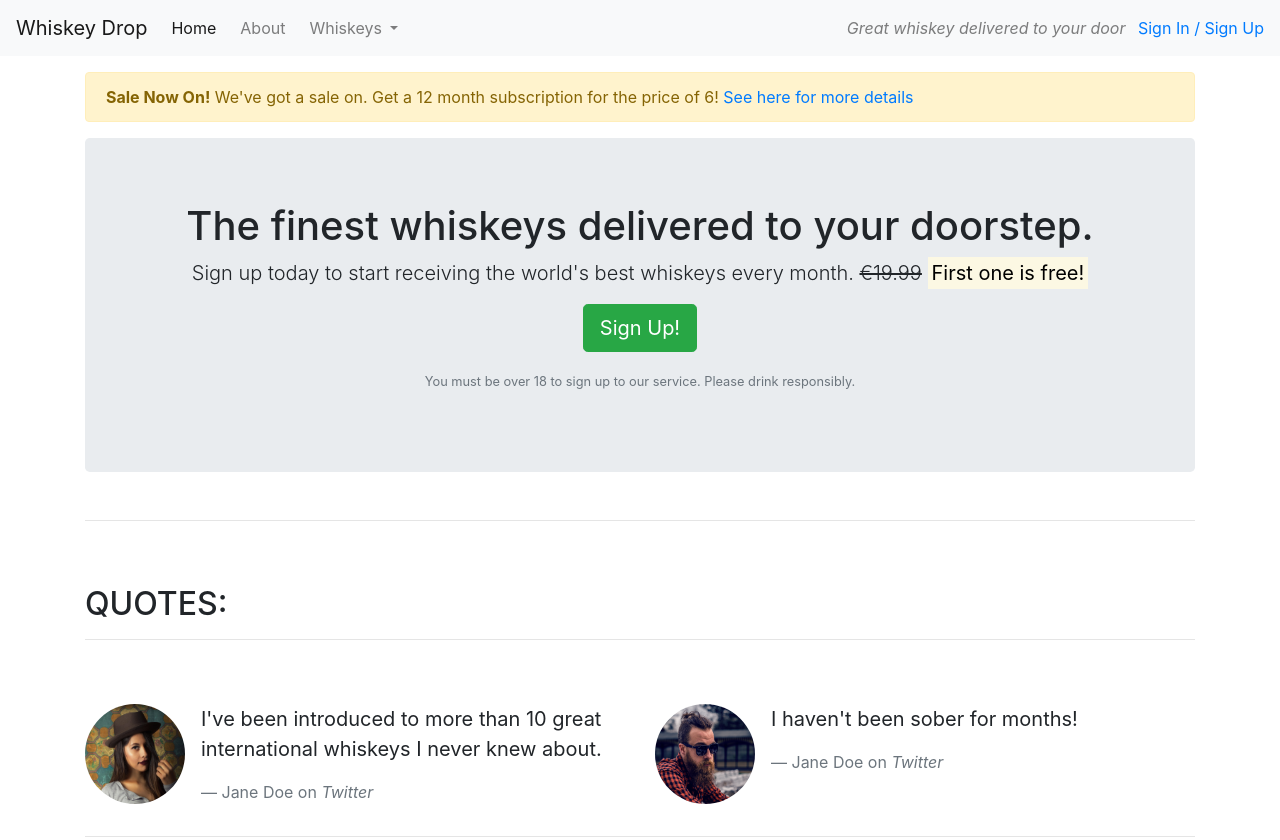
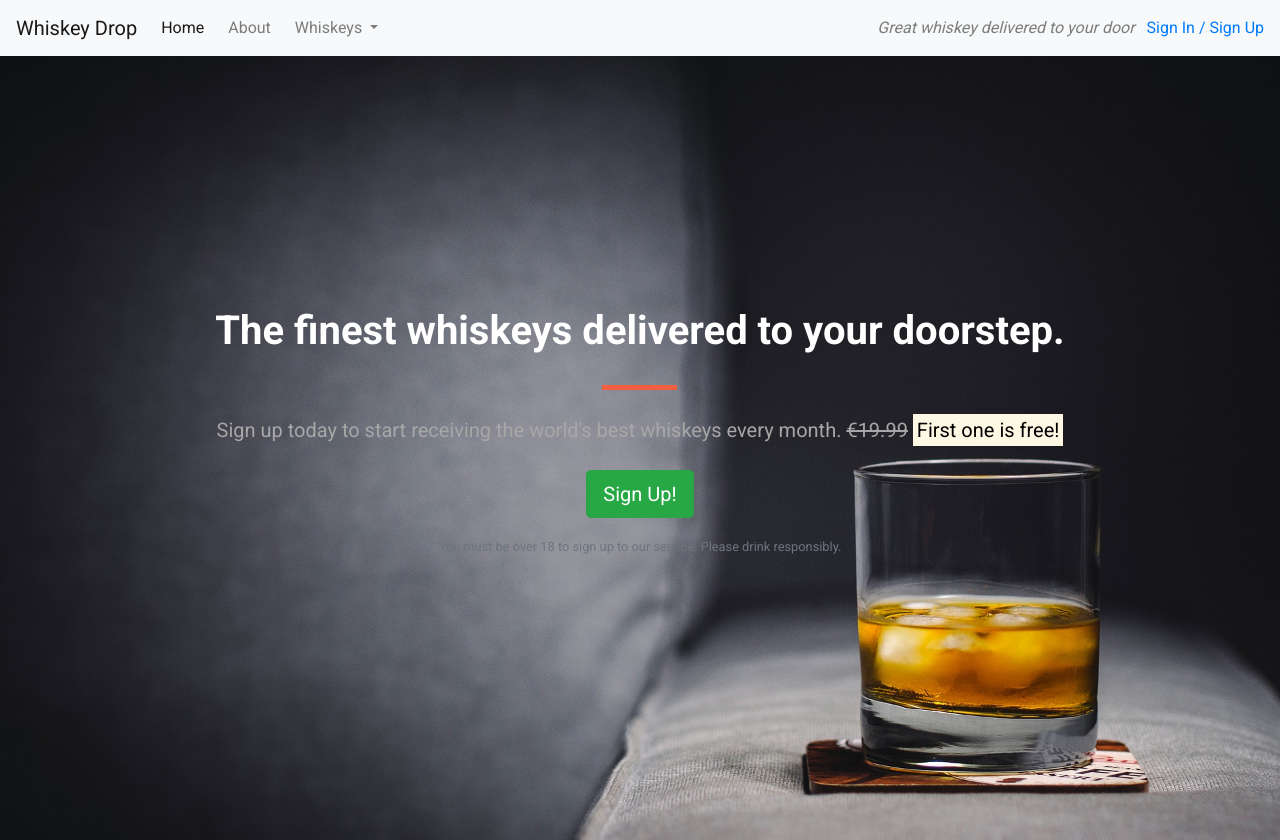
Before and after one commit to Antonio-dev7/bootstrap413, a plain HTML site: page index.html in a window 1280 px wide. Shown: the top 840 px of the page. Drawn offline with nearby package versions, Linux system fonts and the light colour scheme.

Commit message:
Initial commit

```diff
--- /dev/null
+++ b/css/style.css
@@ -0,0 +1,76 @@
+body {
+   font-family: 'Roboto', sans-serif;
+}
+
+.alert-container {}
+
+.callout-container{
+    height:100vh;
+
+    background: url(../images/whiskey-background.jpg) no-repeat bottom right fixed;
+  -webkit-background-size: cover;
+  -moz-background-size: cover;
+  -o-background-size: cover;
+  background-size: cover; /* add this backgrounf url from css-tricks.com. next thing you do is comment out the alert container. next video we will style it.  */
+
+  display: flex;
+  align-items: center;
+  justify-content: center; /* start to style the text this */
+
+  position: relative;
+}
+
+.opaque-overlay {
+    position: absolute;
+    top: 0;
+    left: 0;
+    height: 100%;
+    right: 100%;
+    background-color: rgba(0,0,0.5);
+
+}
+
+
+.quotes-container{}
+
+.features-container{}
+
+
+/* Block devider */
+
+.block-devider {
+    width: 75px;
+    height: 5px;
+    border: 0;
+}
+
+.block-devider--orange {
+      background-color: #f05f40;
+}
+
+.block-devider--short {
+    width: 35px;
+}
+
+
+/* Jumbotron */
+
+.jumbotron {
+    background-color: transparent; /* It will overide the white box that is currently there .*/
+}
+.jumbotron-header {
+    color: white;
+    font-weight: bold;
+    margin-bottom: 30px;
+}
+
+.jumbotron .lead {
+    margin: 25px 0;
+    color: #a7a7a7;
+}
+
+.jumbotron-small {
+    font-size: 60%;
+    font-style: italic;
+    color: #d0d0d0; /* after this add horizontal rule.*/
+}
--- a/index.html
+++ b/index.html
@@ -10,6 +10,11 @@
     href="https://use.fontawesome.com/releases/v5.6.1/css/all.css"
     integrity="sha384-gfdkjb5BdAXd+lj+gudLWI+BXq4IuLW5IT+brZEZsLFm++aCMlF1V92rMkPaX4PP"
     crossorigin="anonymous">
+
+    <link href="https://fonts.googleapis.com/css?family=Roboto:400,700&display=swap" rel="stylesheet">
+    <!-- font style from goofle fonts.the order of this is important we want our style sheet to be loaded last always-->
+
+    <link rel="stylesheet" href="css/style.css" tyype="text/css">
 </head>
     <style>
 table {
@@ -30,10 +35,11 @@ td, th {
     <!--Nav-->
     <!--You can,also add (fixed-top but-*note this takes alot of space)it allow your menu to always be on top of the page-->
     <nav class="navbar navbar-light navbar-expand-sm bg-light">
-        <a href="/" class="navbar-brand">
-                    Whiskey Drop</a>
+        <a href="/" class="navbar-brand">Whiskey Drop</a>
 
-        <button class="navbar-toggler ml-auto" type="button" data-toggle="collapse" data-target="#navbarNavDropdown" aria-controls="navbarNavDropdown" aria-expanded="false" aria-label="Toggle navigation">
+        <button class="navbar-toggler ml-auto" type="button" data-toggle="collapse" data-target="#navbarNavDropdown"
+        aria-controls="navbarNavDropdown" aria-expanded="false" aria-label="Toggle navigation">
+
         <span class="navbar-toggler-icon"></span></button>
 
         <div class="collapse navbar-collapse" id="navbarNavDropdown">
@@ -41,7 +47,9 @@ td, th {
                 <li class="active nav-item mr-2"><a class="nav-link" href="/">Home</a></li>
                 <li class="nav-item mr-2"><a class="nav-link" href="">About</a></li>
                 <li class="nav-item dropdown">
-                    <a class="nav-link dropdown-toggle" href="#" id="navbarDropdownMenuLink" role="button" data-toggle="dropdown" aria-haspopup="true" aria-expanded="false">
+                    <a class="nav-link dropdown-toggle" href="#" id="navbarDropdownMenuLink" role="button"
+                    data-toggle="dropdown" aria-haspopup="true" aria-expanded="false">
+
           Whiskeys
         </a>
                     <div class="dropdown-menu" aria-labelledby="navbarDropdownMenuLink">
@@ -59,9 +67,18 @@ td, th {
             <p class="navbar-text my-auto mr-2"><i>Great whiskey delivered to your door</i></p>
             <a href="/login">Sign In / Sign Up</a>
         </div>
-        <!--</div>-->
     </nav>
-    <article class="container mt-3"><!-- create space between -->
+    <!--</.div>-->
+
+<!-- 12th december.
+The next thing that I want to do, then, is to start splitting everything out into separate containers to give us flexibility with design.
+instead of article it will be a div.
+
+Previously, our grid was in one container, which sat in the middle of the page, and all of our content was in that one container.
+Now I'm going to break it up into a number of separate containers, which will give us more flexibility with our design.-->
+
+<!--
+    <div class="container alert-container"> < ! - - create space between mt-3. then it became a container. - - >
         <div class="row d-none d-sm-block">
             <div class="col-12">
                 <div class="alert alert-warning">
@@ -69,11 +86,19 @@ td, th {
                 </div>
             </div>
         </div>
+    </div>
+-->
+
+     <!-- Callout -->
+    <div class="container-fluid callout-container"> <!--stretches the full width across the screen.-->
         <!-- Callout -->
+        <div class="opaque-overlay">&nbsp;</div>
+
         <div class="row">
             <div class="col-12">
                 <section class="callout jumbotron text-center"> <!-- will make your call out section really stand out.-->
-                    <h1>The finest whiskeys delivered to your doorstep.</h1>
+                    <h1 class="jumbotron-header">The finest whiskeys delivered to your doorstep.</h1>
+                    <hr class="block-devider block-devider--orange"> <!--adding horizontal rule-->
                     <p class="lead">Sign up today to start receiving the world's best whiskeys every month.
                         <s class="d-none d-sm-inline">€19.99</s>
                         <span class="d-inline d-sm-none"><br></span>
@@ -84,9 +109,12 @@ td, th {
             </div>
         </div>
         <!-- /.callout -->
-        <hr>
+        </div> <!--where hr was now is a closed div.-->
+
         <!-- Quotes -->
-        <section class="quotes">
+        <div class="container quotes-container">
+        <!-- Quotes -->
+
             <div class="row">
                 <div class="col-12 my-5">
                     <h2 class="text-uppercase">Quotes:</h2>
@@ -123,8 +151,14 @@ td, th {
             </div>
         </section>
         <!-- /.quotes -->
-        <hr>
+        </div><!--used to be an hr now is closed div for new containers.-->
+
+        <section class="quotes">
+
         <!-- Features -->
+        <div class="feature-container">
+        <!-- Features -->
+
         <section class="features">
             <div class="row">
                 <div class="col-12 my-5">
@@ -166,7 +200,8 @@ td, th {
             </div>
         </section>
         <!-- /.features -->
-    </article>
+        </div>
+
 
     <div class="modal" tabindex="-1" role="dialog" id="signUpModal">
         <div class="modal-dialog" role="document">
```
Also changed, not shown: images/whiskey-background.jpg (added).
